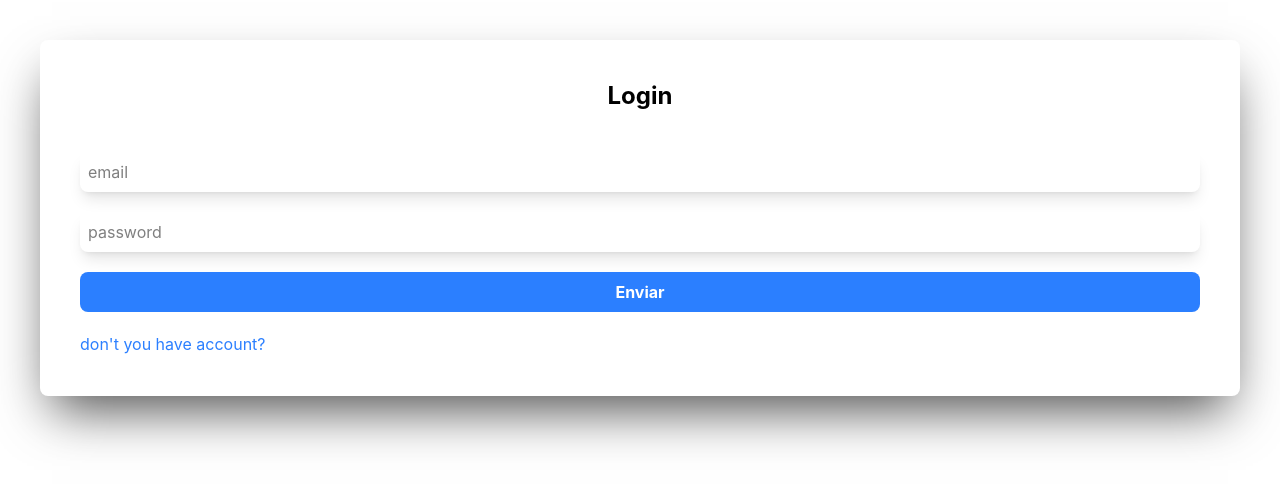
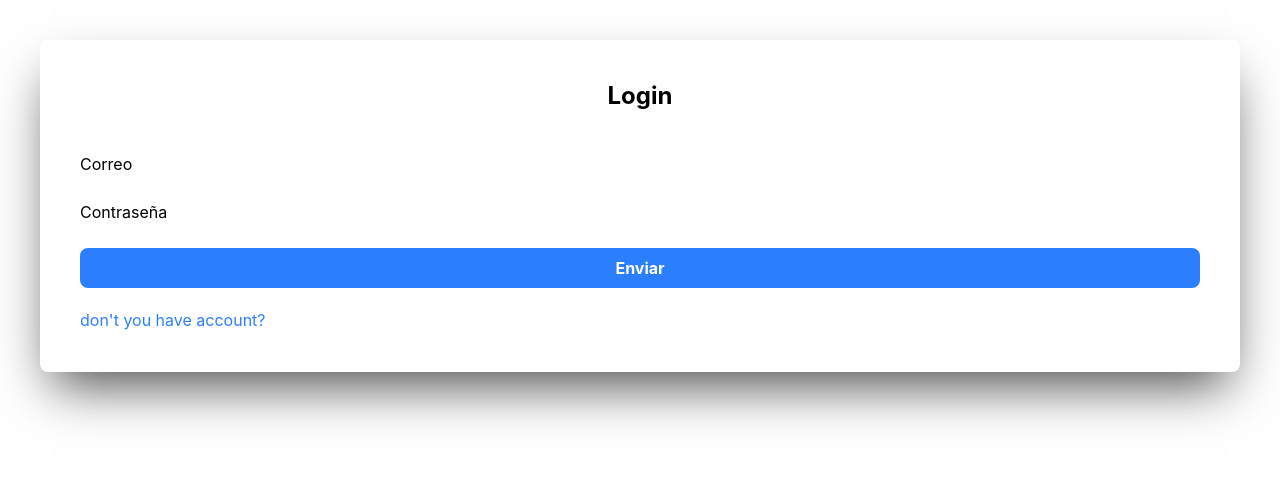
Before and after one commit to and1ru/restaurante-front, a React (Vite) app: page /login in a window 1280 px wide. Shown: the top 486 px of the page. Built offline with nearby package versions, Linux system fonts and the light colour scheme.

Commit message:
se creo un input generico para poder ser usado en cualquier formulario

```diff
--- a/package.json
+++ b/package.json
@@ -10,12 +10,15 @@
     "preview": "vite preview"
   },
   "dependencies": {
+    "@hookform/resolvers": "^5.4.0",
     "@tailwindcss/vite": "^4.3.0",
     "front": ".",
     "react": "^19.2.6",
     "react-dom": "^19.2.6",
+    "react-hook-form": "^7.76.1",
     "react-router-dom": "^7.15.1",
-    "tailwindcss": "^4.3.0"
+    "tailwindcss": "^4.3.0",
+    "zod": "^4.4.3"
   },
   "devDependencies": {
     "@babel/core": "^7.29.0",
--- /dev/null
+++ b/src/components/input-component.tsx
@@ -0,0 +1,30 @@
+import {
+  Controller,
+  type Control,
+  type FieldError,
+  type FieldValues,
+  type Path,
+} from "react-hook-form";
+
+interface Props<T extends FieldValues> {
+  type: string;
+  name: Path<T>;
+  label: string;
+  control: Control<T>;
+  error?: FieldError;
+}
+
+export const Input = <T extends FieldValues>({type,name,label,error,control}: Props<T>) => {
+  return (
+    <>
+      <label htmlFor={name}>{label}</label>
+      <Controller
+        control={control}
+        name={name}
+        render={({ field }) => <input {...field} id={name} type={type} />}
+      />
+
+      {error ? <p>{error.message}</p> : null}
+    </>
+  );
+};
--- a/src/page/login-page.tsx
+++ b/src/page/login-page.tsx
@@ -1,14 +1,23 @@
+import { useForm, type SubmitHandler } from "react-hook-form";
 import { Link, useNavigate } from "react-router-dom";
+import { loginSchema, type loginType } from "../schemas/login";
+import { zodResolver } from "@hookform/resolvers/zod";
+import { Input } from "../components/input-component";
 
 export const LoginPage = () => {
-
     const navegar = useNavigate()
 
-    function handleForm(e:React.SubmitEvent<HTMLFormElement>) {
-        e.preventDefault()
-    }
+    const {control, handleSubmit, formState: {errors}} = useForm<loginType>({
+        defaultValues: {
+            email: "",
+            password: ""
+        },
+        mode: "onBlur",
+        resolver: zodResolver(loginSchema)
+    })
 
-    const handleClick = () => {
+    const handleForm:SubmitHandler<loginType> = (data) => {
+        console.log(data)
         navegar("/private/dashboard", {replace:true})
     }
 
@@ -16,12 +25,10 @@ export const LoginPage = () => {
     <main className="p-10">
         <div className="p-10 shadow-2xl rounded-lg shadow-black/70">
             <h1 className="text-center text-2xl font-bold mb-10">Login</h1>
-            <form onSubmit={handleForm}>
-                <input type="email" placeholder="email" className="p-2 shadow-lg rounded-lg mb-5 w-full" />
-                <input type="password" placeholder="password" className="p-2 shadow-lg rounded-lg mb-5 w-full" />
-                <button
-                onClick={handleClick}
-                className="p-2 rounded-lg w-full bg-blue-500 text-white font-bold hover:bg-blue-600 button-transform mb-5">Enviar</button>
+            <form onSubmit={handleSubmit(handleForm)} className="flex flex-col">
+                <Input control={control} label="Correo" name="email" type="text" error={errors.email}/>
+                <Input control={control} label="Contraseña" name="password" type="password" error={errors.password}/>
+                <button className="p-2 rounded-lg w-full bg-blue-500 text-white font-bold hover:bg-blue-600 button-transform mb-5">Enviar</button>
             </form>
             <Link to="/register" className="text-blue-500 cursor-pointer" >don't you have account?</Link>
         </div>
--- /dev/null
+++ b/src/schemas/create-restaurant.ts
@@ -0,0 +1,7 @@
+import z from 'zod'
+
+export const createRestaurantSchema = z.object({
+    nameRestaurant: z.string().min(1, "el campo es requerido")
+})
+
+export type createRestaurantType = z.infer<typeof createRestaurantSchema>
--- /dev/null
+++ b/src/schemas/create-sede.ts
@@ -0,0 +1,9 @@
+import z from 'zod'
+
+export const createSedeSchema = z.object({
+    country: z.string().min(1, "el campo es requerido"),
+    city: z.string().min(1, "el campo es requerido"),
+    address: z.string().min(1, "el campo es requerido"),
+})
+
+export type createSedeType = z.infer<typeof createSedeSchema>
--- /dev/null
+++ b/src/schemas/login.ts
@@ -0,0 +1,8 @@
+import z from 'zod'
+
+export const loginSchema = z.object({
+    email: z.email(),
+    password: z.string()
+})
+
+export type loginType = z.infer<typeof loginSchema>
--- /dev/null
+++ b/src/schemas/register.ts
@@ -0,0 +1,12 @@
+import z from 'zod'
+
+const registerSchema = z.object({
+    email: z.email(),
+    password: z.string(),
+    confirmPassword: z.string()
+}).refine(data => data.password === data.confirmPassword, {
+    message: "Las contraseñas son diferentes",
+    path: ['confirmPassword']
+  })
+
+export type registerType = z.infer<typeof registerSchema>
```
Also changed, not shown: 1 other file (tests, documents, lock files or other folders).
